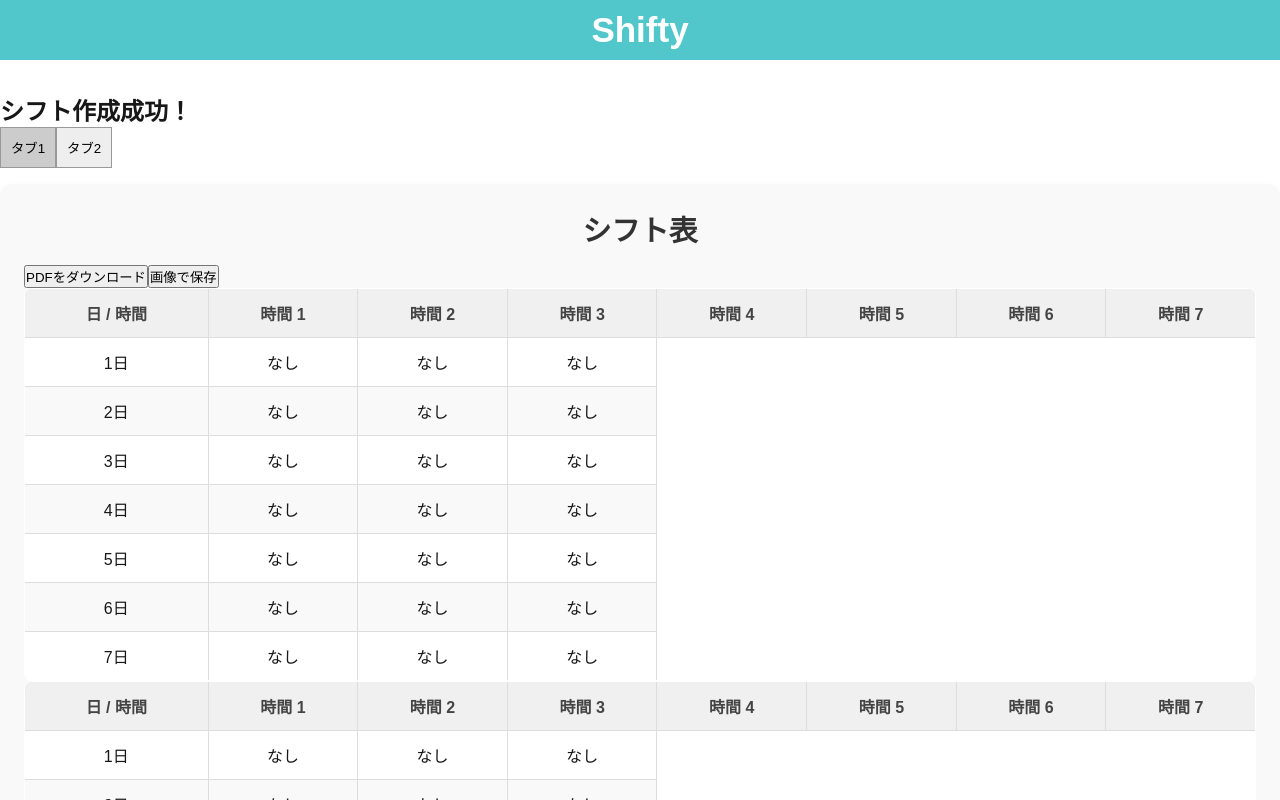
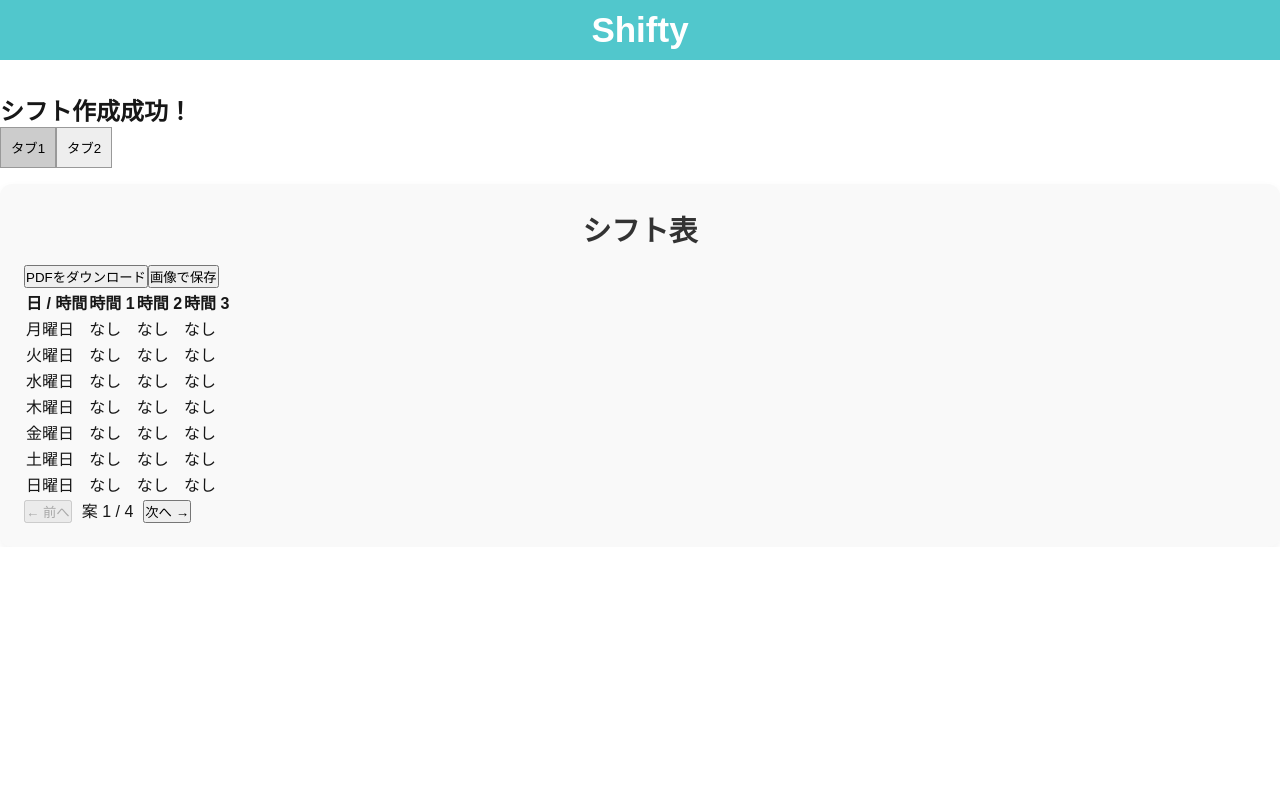
Before and after one commit to yuuri-dev/Shityj-app0507, a Next.js app: page /groupName/shiftView in a window 1280 px wide. Shown: the top 800 px of the page. Built offline with nearby package versions, Linux system fonts and the light colour scheme.

Commit message:
timesToEnterDesiredのエラーを直しました。

```diff
--- a/src/components/ShiftView1/index.jsx
+++ b/src/components/ShiftView1/index.jsx
@@ -1,11 +1,29 @@
-import React, { useRef } from 'react';
+import React, { useRef, useState } from 'react';
 import styles from './ShiftView1.module.css';
 import html2pdf from 'html2pdf.js';
 import html2canvas from 'html2canvas';
+import ShiftView1Contents from '../ShiftView1Contents';
 
 const ShiftView1 = ({ shiftCompletedWithName }) => {
   const shiftRef = useRef();
+  const [currentIndex, setCurrentIndex] = useState(0);
 
+  //エラーチェック　消してもいい
+  if (
+    !shiftCompletedWithName || // 配列じゃない or null
+    !Array.isArray(shiftCompletedWithName) ||
+    shiftCompletedWithName.length === 0 || // 空配列
+    !Array.isArray(shiftCompletedWithName[0]) || // 中身の構造も要チェック
+    shiftCompletedWithName.some((group) => !Array.isArray(group)) // 全て配列か？
+  ) {
+    // データ形式が違う時はここで止めて表示する
+    return (
+      <p>シフト情報の形式が正しくありません。管理者に連絡してください。</p>
+    );
+  }
+
+
+  const totalPages = shiftCompletedWithName.length;
   //shiftRef部分をpdfで保存する処理
   const handleDownloadPDF = () => {
     const element = shiftRef.current;
@@ -27,7 +45,7 @@ const ShiftView1 = ({ shiftCompletedWithName }) => {
     return <p>シフト情報がありません。</p>;
   }
 
-  const numTimeSlots = shiftCompletedWithName[0]?.length || 0;
+  const numTimeSlots = shiftCompletedWithName[currentIndex]?.[0]?.length || 0;
 
   return (
     <div className={styles.contents}>
@@ -38,38 +56,29 @@ const ShiftView1 = ({ shiftCompletedWithName }) => {
       </button>
       <button onClick={handleDownloadImage}>画像で保存</button>
       <div ref={shiftRef} className={styles.tableWrapper}>
-        {shiftCompletedWithName.map((value) => {
-          return (
-            <table className={styles.table}>
-              <thead>
-                <tr className={styles.tr}>
-                  <th>日 / 時間</th>
-                  {Array.from({ length: numTimeSlots }, (_, i) => (
-                    <th key={i}>時間 {i + 1}</th>
-                  ))}
-                </tr>
-              </thead>
-              <tbody>
-                {value.map((dayRow, dayIndex) => {
-                  return (
-                    <tr key={dayIndex}>
-                      <td>{dayIndex + 1}日</td>
-                      {dayRow.map((slot, timeIndex) => {
-                        return (
-                          <td key={timeIndex}>
-                            {Array.isArray(slot) && slot.length > 0
-                              ? slot.join(', ')
-                              : 'なし'}
-                          </td>
-                        );
-                      })}
-                    </tr>
-                  );
-                })}
-              </tbody>
-            </table>
-          );
-        })}
+        <ShiftView1Contents
+          value={shiftCompletedWithName[currentIndex]}
+          outputIndex={currentIndex}
+          numTimeSlots={numTimeSlots}
+        />
+      </div>
+
+      <div className={styles.pagination}>
+        <button
+          onClick={() => setCurrentIndex((prev) => prev - 1)}
+          disabled={currentIndex === 0}
+        >
+          ← 前へ
+        </button>
+        <span style={{ margin: '0 10px' }}>
+          案 {currentIndex + 1} / {totalPages}
+        </span>
+        <button
+          onClick={() => setCurrentIndex((prev) => prev + 1)}
+          disabled={currentIndex === totalPages - 1}
+        >
+          次へ →
+        </button>
       </div>
     </div>
   );
--- /dev/null
+++ b/src/components/ShiftView1Contents/index.jsx
@@ -0,0 +1,39 @@
+import React from 'react'
+import styles from "./ShiftView1_contents.module.css"
+const DAYS = ['月', '火', '水', '木', '金', '土', '日'];
+
+
+const ShiftView1Contents = ({ value, outputIndex, numTimeSlots }) => {
+  return (
+    <table key={outputIndex} className={styles.table}>
+      <thead>
+        <tr className={styles.tr}>
+          <th>日 / 時間</th>
+          {Array.from({ length: numTimeSlots }, (_, i) => (
+            <th key={i}>時間 {i + 1}</th>
+          ))}
+        </tr>
+      </thead>
+      <tbody>
+        {value.map((dayRow, dayIndex) => {
+          return (
+            <tr key={dayIndex}>
+              <td>{DAYS[dayIndex]}曜日</td>
+              {dayRow.map((slot, timeIndex) => {
+                return (
+                  <td key={timeIndex}>
+                    {Array.isArray(slot) && slot.length > 0
+                      ? slot.join(', ')
+                      : 'なし'}
+                  </td>
+                );
+              })}
+            </tr>
+          );
+        })}
+      </tbody>
+    </table>
+  );
+};
+
+export default ShiftView1Contents
--- a/src/contexts/GroupContext.jsx
+++ b/src/contexts/GroupContext.jsx
@@ -2,7 +2,7 @@ import { createContext, useState, useEffect } from 'react';
 
 export const GroupContext = createContext();
 
-const NUM_MEMBERS = 4;
+const NUM_SHIFT_CANDIDATION = 4;
 const NUM_DAYS = 7;
 const NUM_TIME_SLOTS = 3;
 
@@ -15,7 +15,7 @@ export const GroupProvider = ({ children }) => {
   const [maxHoursToWork, setMaxHoursToWork] = useState(8);
   const [shiftInfo, setShiftInfo] = useState([]);
   const [shiftCompleted, setShiftCompleted] = useState(
-    Array.from({ length: NUM_MEMBERS }, () =>
+    Array.from({ length: NUM_SHIFT_CANDIDATION }, () =>
       Array.from(
         { length: NUM_DAYS },
         () => Array.from({ length: NUM_TIME_SLOTS }, () => [])
@@ -43,8 +43,9 @@ export const GroupProvider = ({ children }) => {
       if (savedShiftInfo) setShiftInfo(JSON.parse(savedShiftInfo));
 
       const savedShiftCompleted = localStorage.getItem('shiftCompleted');
-      if (savedShiftCompleted)
+      if (savedShiftCompleted && savedShiftCompleted !== 'undefined') {
         setShiftCompleted(JSON.parse(savedShiftCompleted));
+      }
     }
   }, []);
 
--- a/src/pages/groupName/shiftView.jsx
+++ b/src/pages/groupName/shiftView.jsx
@@ -23,14 +23,10 @@ const ShiftView = () => {
 
   useEffect(() => {
     // shiftCompletedとshiftInfoがそろっているときだけ処理
-    if (
-      !shiftCompleted ||
-      !Array.isArray(shiftCompleted) ||
-      !shiftInfo ||
-      shiftCompleted.length === 0
-    ) {
-      return;
-    }
+    console.log('shiftCompleted:', shiftCompleted);
+    console.log('shiftCompleted length:', shiftCompleted?.length);
+    console.log('shiftCompleted[0]:', shiftCompleted?.[0]);
+    console.log('shiftInfo:', shiftInfo);
 
     const converted = Array.from({ length: 4 }, (_, g) =>
       Array.from({ length: NUM_DAYS }, (_, i) =>
@@ -49,7 +45,10 @@ const ShiftView = () => {
     !Array.isArray(shiftCompleted[0])
   ) {
     console.log('shiftCompleted:', shiftCompleted);
-    return <p>読み込み中...</p>;
+    return (
+      <p>
+        !shiftCompleted || shiftCompleted.length === 0 || !Array.isArray(shiftCompleted[0]</p>
+    );
   }
 
   const renderContent = () => {
```
Also changed, not shown: src/pages/groupName/addShift.jsx (+19 -3 lines), src/components/ShiftView1Contents/ShiftView1_contents.module.css (added).
